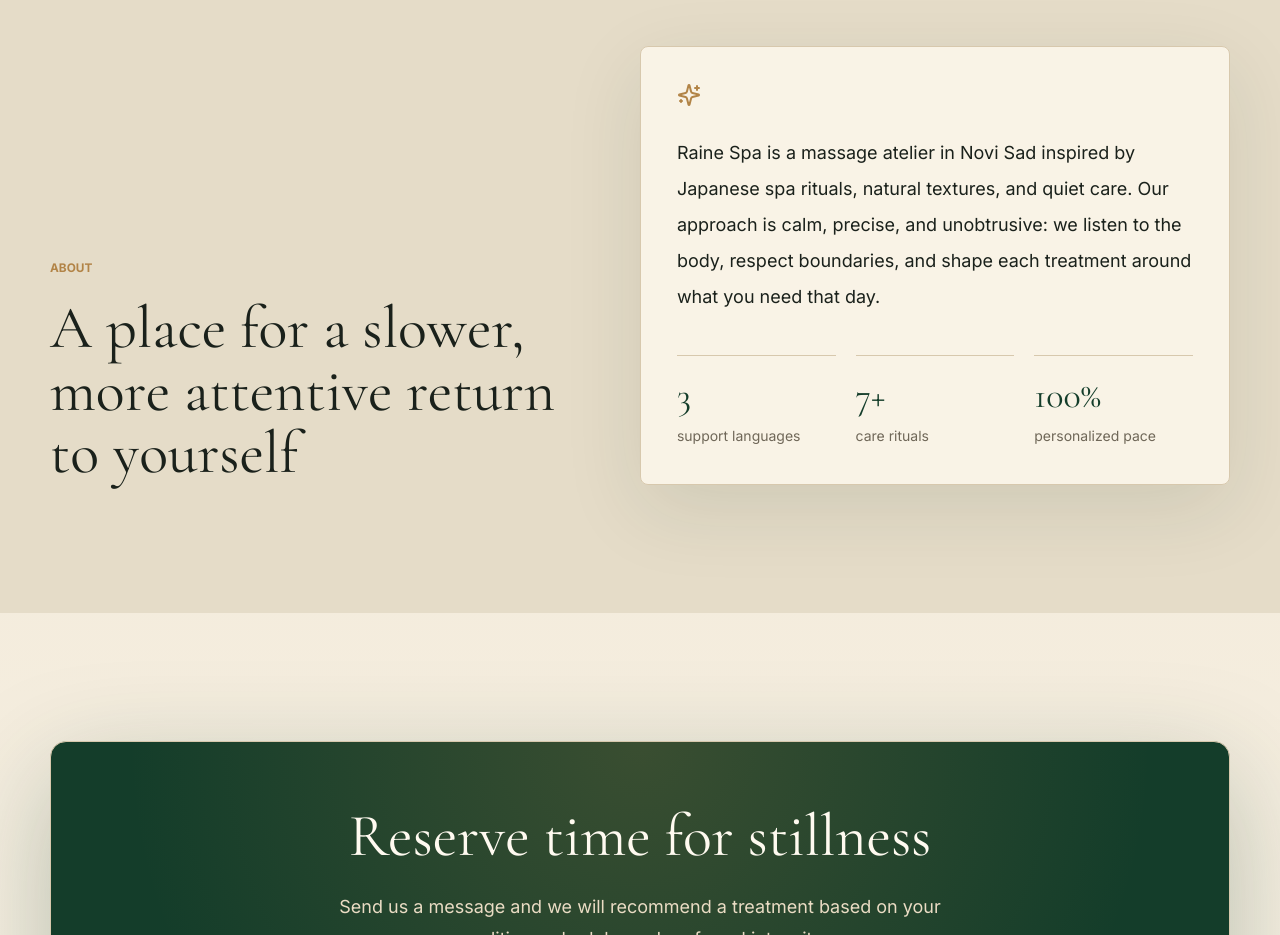
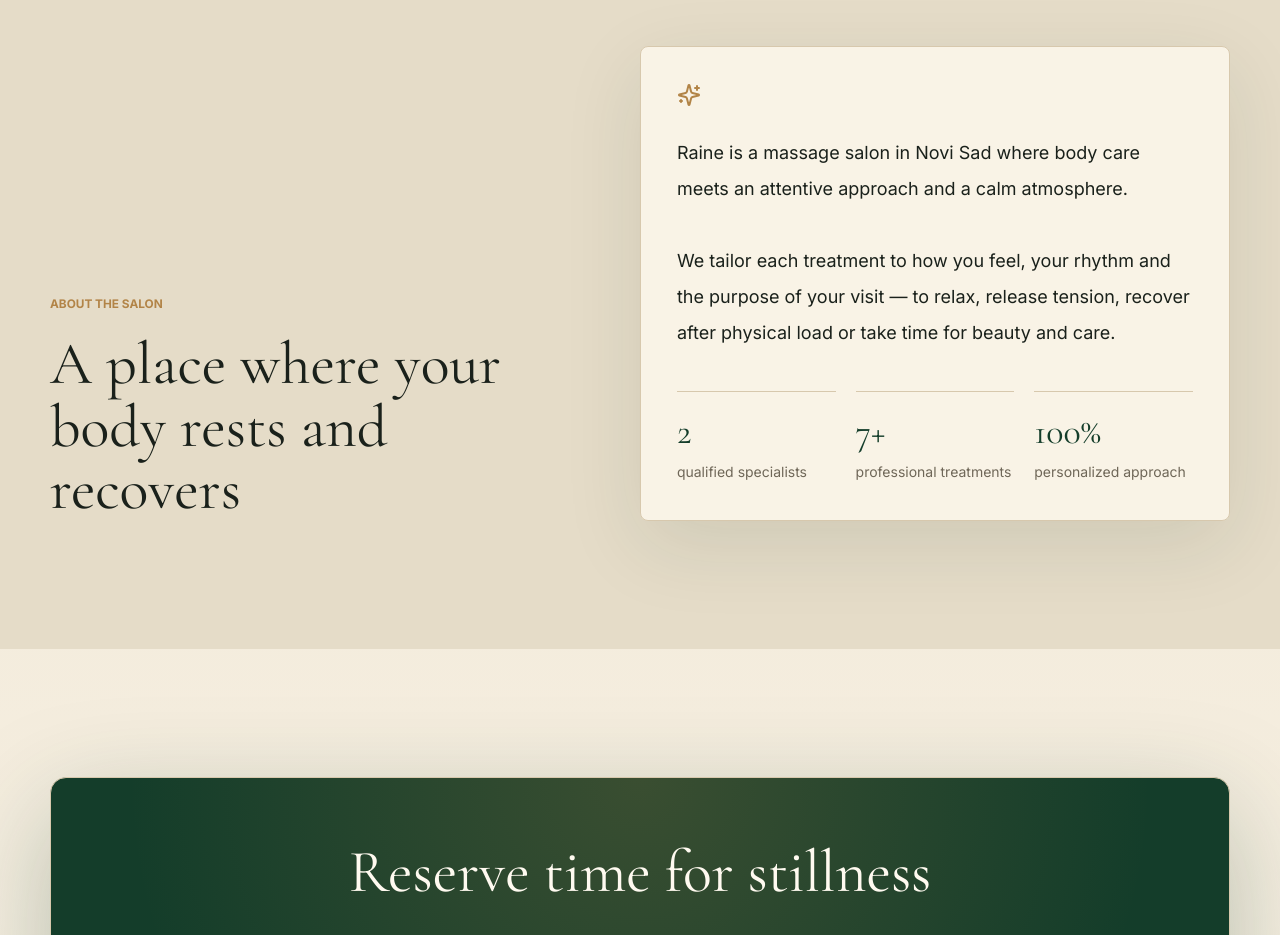
Before and after one commit to Ortem-T/massage-salon-site, a Next.js app: page /en in a window 1280 px wide. Shown: the part 2840-3775 px from the top of the page. Built offline with nearby package versions, Linux system fonts and the light colour scheme; no server answers; the database is empty.

Commit message:
Update homepage about copy

```diff
--- a/src/components/sections/about-section.tsx
+++ b/src/components/sections/about-section.tsx
@@ -20,7 +20,7 @@ export function AboutSection({ dictionary }: AboutSectionProps) {
         <MotionReveal delay={0.1}>
           <div className="rounded-lg border border-[#cfbd9c] bg-[#fffaf0]/76 p-7 shadow-[var(--shadow-soft)] backdrop-blur-md sm:p-9">
             <Sparkles className="size-6 text-accent" aria-hidden="true" />
-            <p className="mt-7 text-lg leading-9 text-foreground">{about.body}</p>
+            <p className="mt-7 whitespace-pre-line text-lg leading-9 text-foreground">{about.body}</p>
             <div className="mt-10 grid gap-5 sm:grid-cols-3">
               {about.stats.map((stat) => (
                 <div key={stat.label} className="border-t border-accent/35 pt-5">
--- a/src/i18n/dictionaries/en.ts
+++ b/src/i18n/dictionaries/en.ts
@@ -141,14 +141,14 @@ const en = {
     items: []
   },
   about: {
-    eyebrow: "About",
-    title: "A place for a slower, more attentive return to yourself",
+    eyebrow: "ABOUT THE SALON",
+    title: "A place where your body rests and recovers",
     body:
-      "Raine Spa is a massage atelier in Novi Sad inspired by Japanese spa rituals, natural textures, and quiet care. Our approach is calm, precise, and unobtrusive: we listen to the body, respect boundaries, and shape each treatment around what you need that day.",
+      "Raine is a massage salon in Novi Sad where body care meets an attentive approach and a calm atmosphere.\n\nWe tailor each treatment to how you feel, your rhythm and the purpose of your visit — to relax, release tension, recover after physical load or take time for beauty and care.",
     stats: [
-      { value: "3", label: "support languages" },
-      { value: "7+", label: "care rituals" },
-      { value: "100%", label: "personalized pace" }
+      { value: "2", label: "qualified specialists" },
+      { value: "7+", label: "professional treatments" },
+      { value: "100%", label: "personalized approach" }
     ]
   },
   cta: {
--- a/src/i18n/dictionaries/ru.ts
+++ b/src/i18n/dictionaries/ru.ts
@@ -141,14 +141,14 @@ const ru = {
     items: []
   },
   about: {
-    eyebrow: "О салоне",
-    title: "Место для более медленного и внимательного возвращения к себе",
+    eyebrow: "О САЛОНЕ",
+    title: "Место, где тело отдыхает и восстанавливается",
     body:
-      "Raine Spa — массажный atelier в Нови-Саде, вдохновленный японскими spa-ритуалами, натуральными текстурами и тихой заботой. Наш подход спокойный, точный и ненавязчивый: мы слушаем тело, уважаем границы и строим сеанс вокруг того, что нужно вам сегодня.",
+      "Raine — массажный салон в Нови-Саде, где забота о теле соединяется с внимательным подходом и спокойной атмосферой.\n\nМы подбираем процедуру под ваше состояние, ритм и цель визита — расслабиться, снять напряжение, восстановиться после нагрузки или уделить время красоте и уходу.",
     stats: [
-      { value: "3", label: "языка поддержки" },
-      { value: "7+", label: "ритуалов ухода" },
-      { value: "100%", label: "персональный темп" }
+      { value: "2", label: "квалифицированных специалиста" },
+      { value: "7+", label: "профессиональных процедур" },
+      { value: "100%", label: "персональный подход" }
     ]
   },
   cta: {
--- a/src/i18n/dictionaries/sr.ts
+++ b/src/i18n/dictionaries/sr.ts
@@ -147,14 +147,14 @@ const sr = {
     items: [] as TestimonialItem[]
   },
   about: {
-    eyebrow: "O salonu",
-    title: "Mesto za sporiji, pažljiviji povratak sebi",
+    eyebrow: "O SALONU",
+    title: "Mesto gde telo odmara i obnavlja se",
     body:
-      "Raine Spa je masažni atelier u Novom Sadu inspirisan japanskim spa ritualima, prirodnim teksturama i tihom negom. Naš pristup je smiren, precizan i nenametljiv: slušamo telo, poštujemo granice i gradimo tretman oko onoga što vam je tog dana potrebno.",
+      "Raine je salon masaže u Novom Sadu, gde se briga o telu spaja sa pažljivim pristupom i mirnom atmosferom.\n\nTretman prilagođavamo vašem stanju, ritmu i cilju dolaska — da se opustite, oslobodite napetosti, oporavite nakon opterećenja ili posvetite vreme lepoti i nezi.",
     stats: [
-      { value: "3", label: "jezika podrške" },
-      { value: "7+", label: "rituala nege" },
-      { value: "100%", label: "personalizovan tempo" }
+      { value: "2", label: "kvalifikovana stručnjaka" },
+      { value: "7+", label: "profesionalnih tretmana" },
+      { value: "100%", label: "individualni pristup" }
     ]
   },
   cta: {
```
Also changed, not shown: 1 other file (tests, documents, lock files or other folders).
